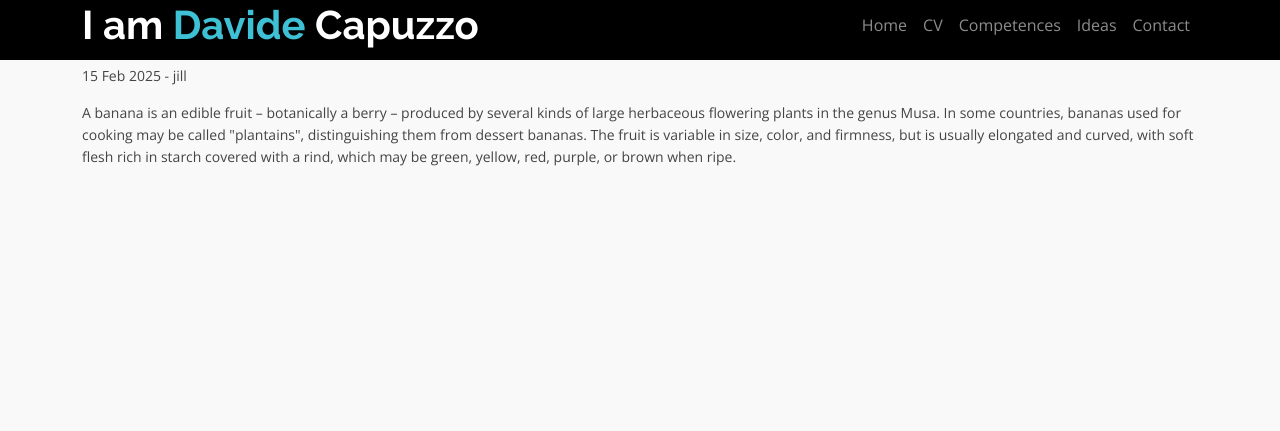
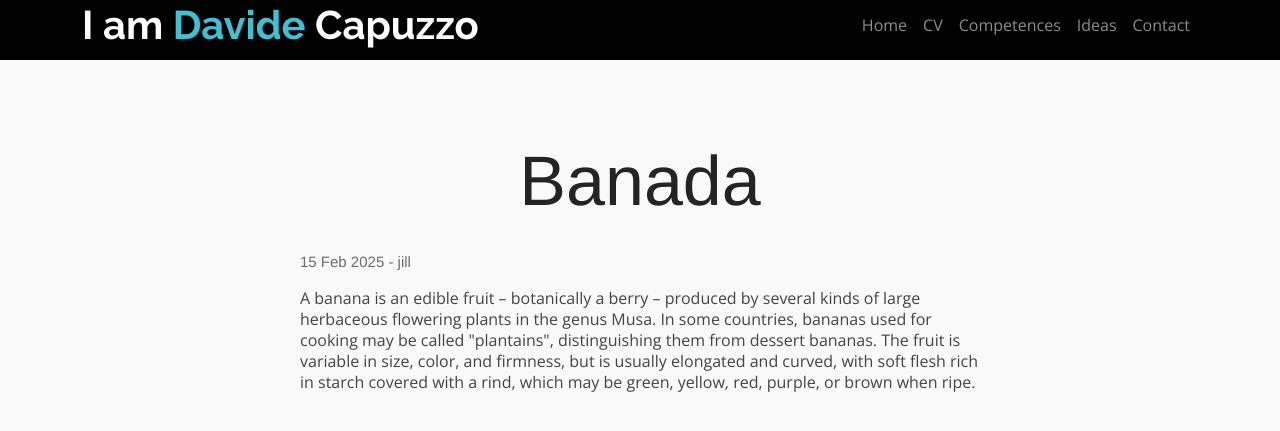
Before and after one commit to DavideCapuzz/DavideCapuzz.github.io, a Jekyll site: the page built from _posts/2025-02-15-babanas.html, in a window 1280 px wide and 900 px high. Shown: the top 431 px of the window. Built offline with Jekyll 4.4.1, drawn with Linux system fonts in a browser that asks for light colours.

Commit message:
update css post

```diff
--- a/_layouts/post.html
+++ b/_layouts/post.html
@@ -2,10 +2,25 @@
 layout: home
 ---
 <section id="post" class="post-area area-padding">
-    <div class="container">
-        <h1>{{ page.title }}</h1>
-        <p>{{ page.date | date_to_string }} - {{ page.author }}</p>
+    <div class="container content-post">
+        <div class="first-row-post">
+            <div class="col-md-12 col-sm-12 col-xs-12">
+                <div class="section-headline text-center">
+                    <h1>{{ page.title }}</h1>
+                </div>
+            </div>
+        </div>
 
-        {{ content }}
+        <div class="date">
+            <div class="col-md-12 col-sm-12 col-xs-12">
+                <p>{{ page.date | date_to_string }} - {{ page.author }}</p>
+            </div>
+        </div>
+
+        <div class="content">
+            <div class="col-md-12 col-sm-12 col-xs-12">
+                {{ content }}
+            </div>
+        </div>
     </div>
 </section>
--- a/_sass/posts/post.scss
+++ b/_sass/posts/post.scss
@@ -49,6 +49,29 @@
   line-height: 10px;
 }
 
+.first-row-post {
+  margin-top:14%;
+}
+
+.first-row-post h1{
+  // color: #000;
+  font-size: 500%;
+  font-style: normal;
+  color: rgb(36, 36, 36);
+  font-family: sohne, "Helvetica Neue", Helvetica, Arial, sans-serif;
+  overflow-wrap: break-word;
+  word-break: break-word;
+}
+
+.date{
+  margin-top: 4%;
+}
+
+.date p{
+  color: rgb(107, 107, 107);
+  font-size: 15px;
+  font-family: sohne, "Helvetica Neue", Helvetica, Arial, sans-serif;
+}
 /* Container */
 .container-fluid {
   margin-top: 6%;
@@ -57,6 +80,39 @@
   padding-right: 0 !important;
 }
 
+.content-post div{
+  max-width: 680px;
+  margin-right: auto;
+  margin-left: auto;
+}
+
+.content{
+  font-size: 16px;
+  line-height: 21px;
+}
+
+.post-image{
+  display: block;
+  width: 90%;
+  padding-top: 30px;
+  padding-bottom: 5px;
+}
+
+.post-image img{
+  display: block;
+  margin-left: auto;
+  margin-right: auto;
+  width: 50%;
+  padding-bottom: 7px;
+}
+
+.post-image p{
+  font-size: 12px;
+  line-height: 14px;
+  color: rgb(121, 117, 117);
+  text-align: center
+}
+
 @media (max-width: 767px) {
 
 }
```
Also changed, not shown: _posts/2025-02-15-kiwi.html (+77 -0 lines).
